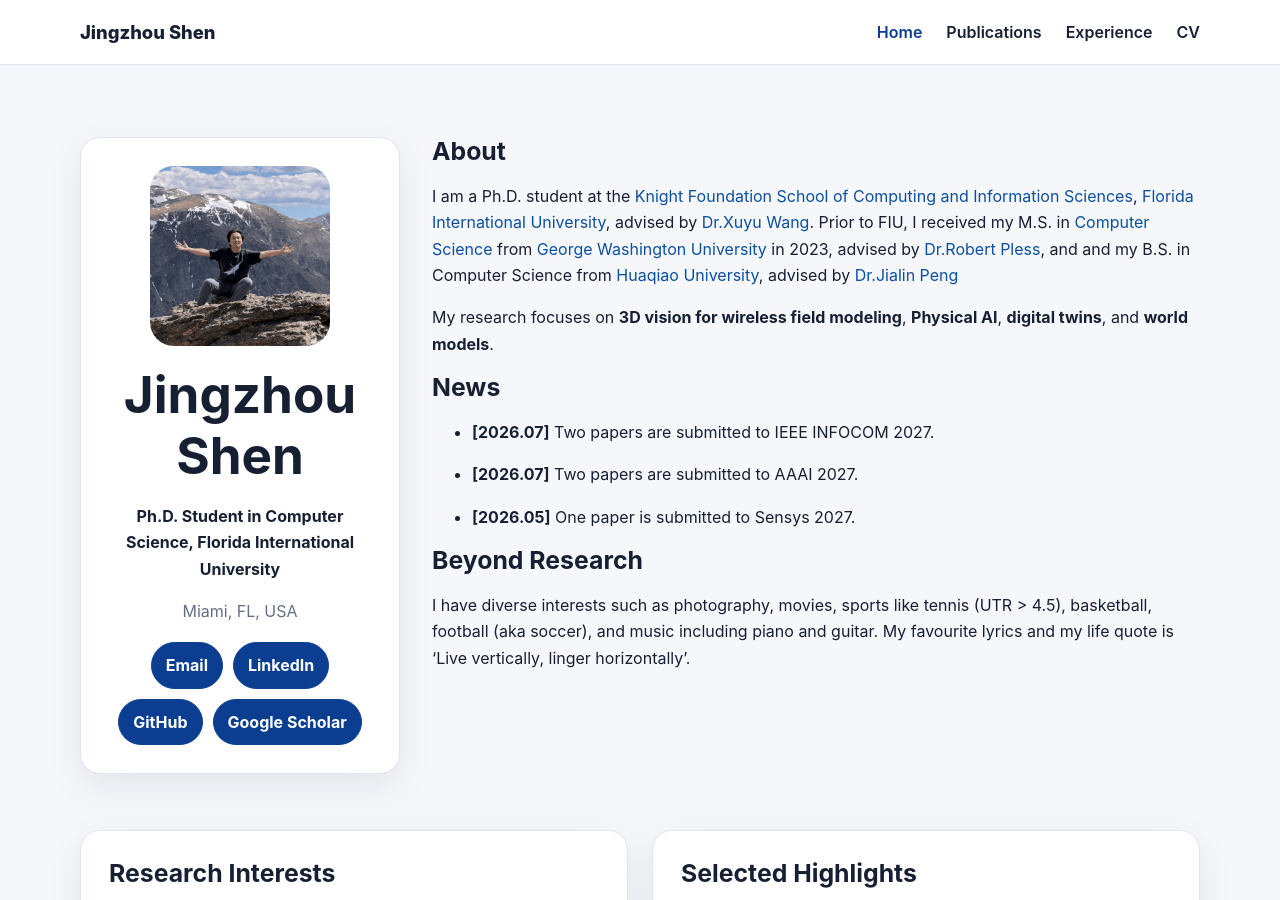
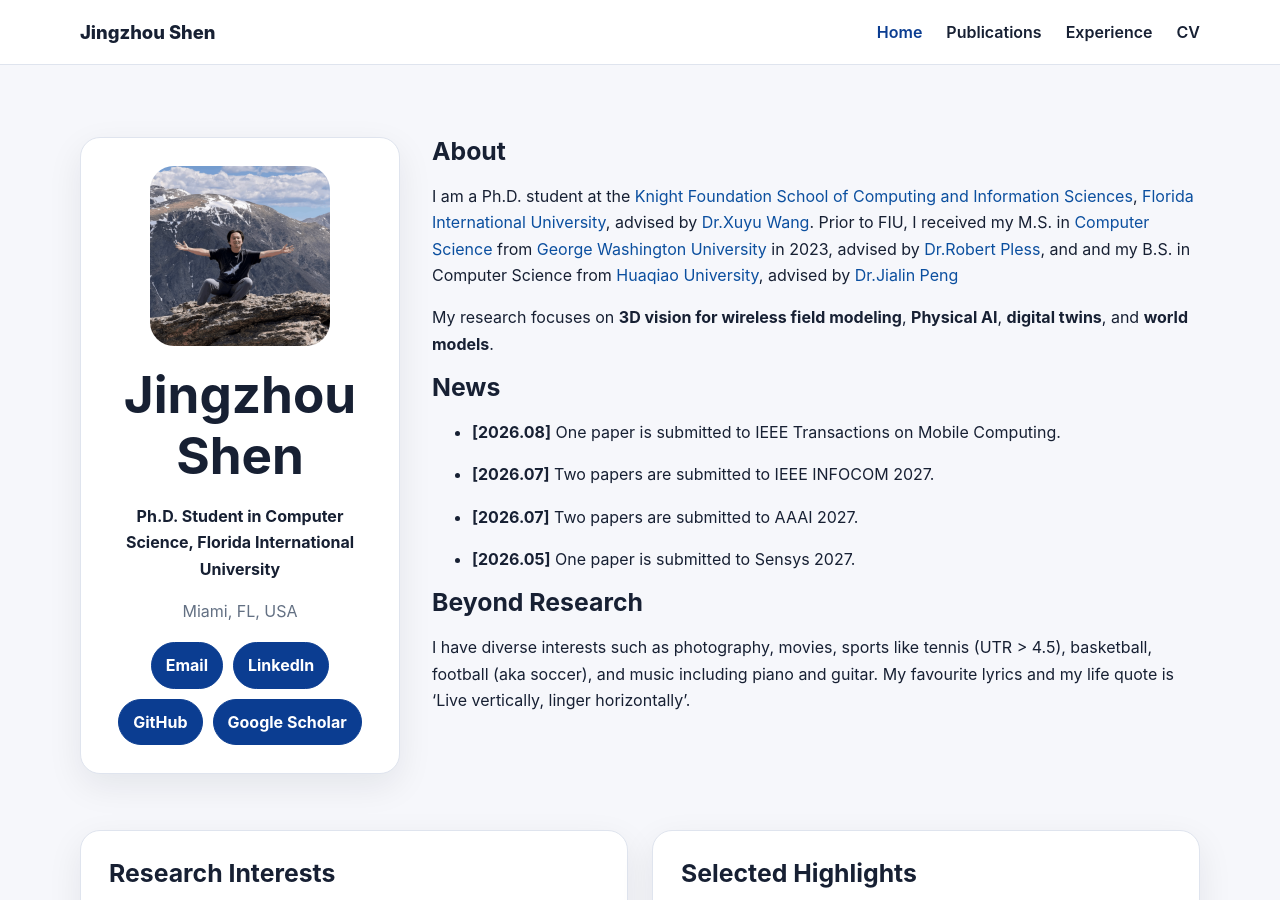
Before and after one commit to NorahCadeJS/NorahCadeJS.github.io, a Jekyll site: the page built from index.md, in a window 1280 px wide and 900 px high. Built offline with Jekyll 4.4.1, drawn with Linux system fonts in a browser that asks for light colours.

Commit message:
Add news entry for paper submission to IEEE Transactions

```diff
--- a/index.md
+++ b/index.md
@@ -10,6 +10,8 @@ My research focuses on **3D vision for wireless field modeling**, **Physical AI*
 
 ## News
 
+- **[2026.08]** One paper is submitted to IEEE Transactions on Mobile Computing.
+
 - **[2026.07]** Two papers are submitted to IEEE INFOCOM 2027.
 
 - **[2026.07]** Two papers are submitted to AAAI 2027.
```
